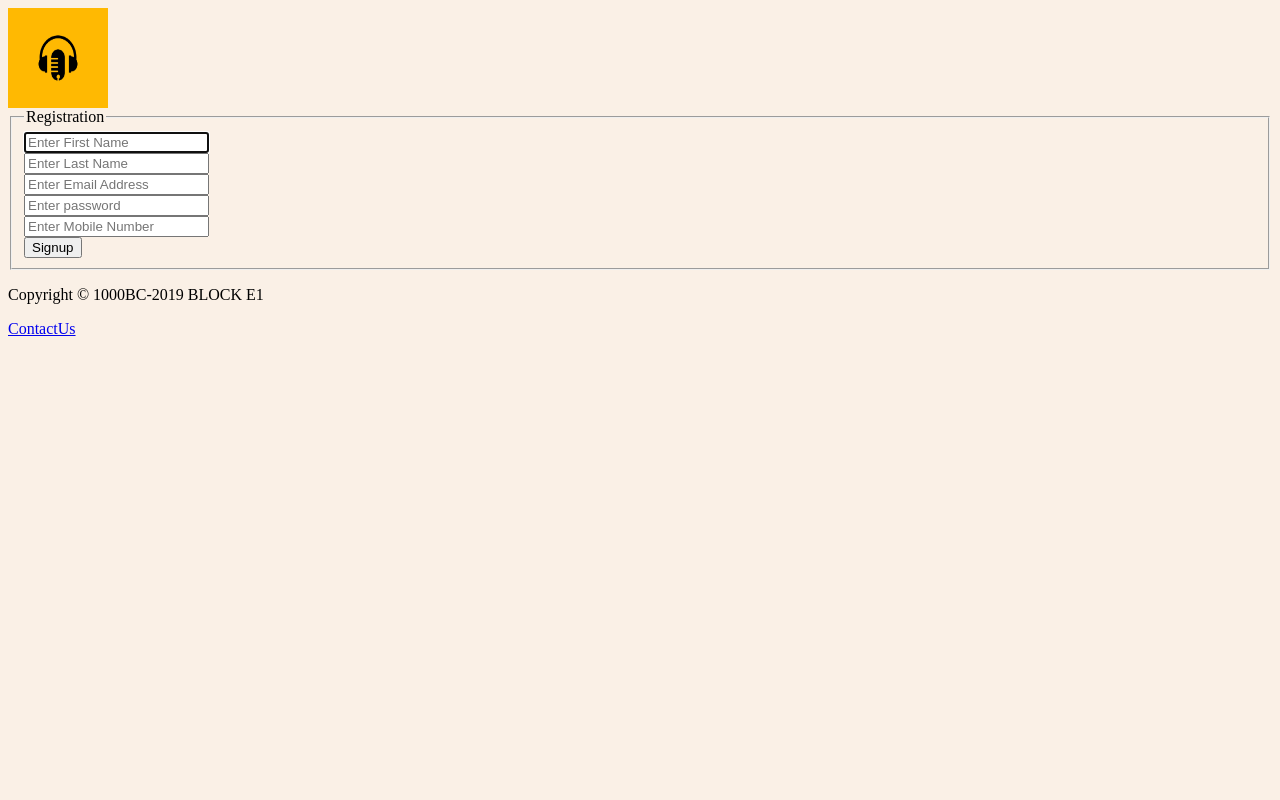
After one commit to RandomQWE/Music, a PHP site: page /signup.php in a window 1280 px wide. The commit adds this page. Run offline with PHP 8.4, Linux system fonts and the light colour scheme.

Commit message:
signup is working verify login

```diff
--- a/Login.php
+++ b/Login.php
@@ -47,6 +47,7 @@
                 <input name="usr_pass" id="usr_pass" type="password" placeholder="Password" required >
                 </div>
                 <input type="submit" value="Login">
+                </div>
         </div>
 
     </body>
--- a/database/create_db.php
+++ b/database/create_db.php
@@ -37,8 +37,10 @@
                                                     first_name VARCHAR(30) NOT NULL,
                                                     last_name VARCHAR(30) NOT NULL,
                                                     email VARCHAR(50),
-                                                    reg_Date TIMESTAMP,
-                                                    mobile_n0 INT(10) UNSIGNED
+                                                    reg_Date DATE,
+                                                    mobile_no VARCHAR(10),
+                                                    usr_password  VARCHAR(128)
+
                                                  )";
             $conn->exec($sql_query);
             echo"<br/>Table create sucessfully";
--- /dev/null
+++ b/signup.php
@@ -0,0 +1,52 @@
+<?php
+    $title="Signup";
+    include 'header.php'
+?>
+
+
+<html>
+    <head>
+        <style>
+
+            <link rel="stylesheet" href="css/style.css" type="text/css">
+
+        </style>
+    </head>
+
+
+    <body>
+
+        <form action="./database/insert_db.php" method="POST">
+            <fieldset>
+                <legend>Registration</legend>
+
+                    <div>
+                        <input name="first_name" id="first_name" type="text" placeholder="Enter First Name"required autofocus>
+                    </div>
+                    <div>
+                        <input name="last_name" id="last_name" type="text" placeholder="Enter Last Name" required autofocus>
+                    </div>
+                    <div>
+                        <input name="usr_email" id="usr_email" type="email"placeholder="Enter Email Address" require autofocus>
+                    </div>
+                    <div>
+                        <input name="usr_pass" id="usr_pass" type="password" placeholder="Enter password" required autofocus>
+                    </div>
+                    <div>
+                        <input name="mobile_no" id="mobile_no" type="number" placeholder="Enter Mobile Number" require autofocus>
+                    </div>
+                    <div>
+                        <input type="submit" value="Signup">
+                    </div>
+
+            </fieldset>
+        </form>
+
+
+    </body>
+</html>
+
+
+<?php
+    include 'footer.php'
+?>
```
Also changed, not shown: database/insert_db.php (added, +37 -0 lines), css/style.css (added).
